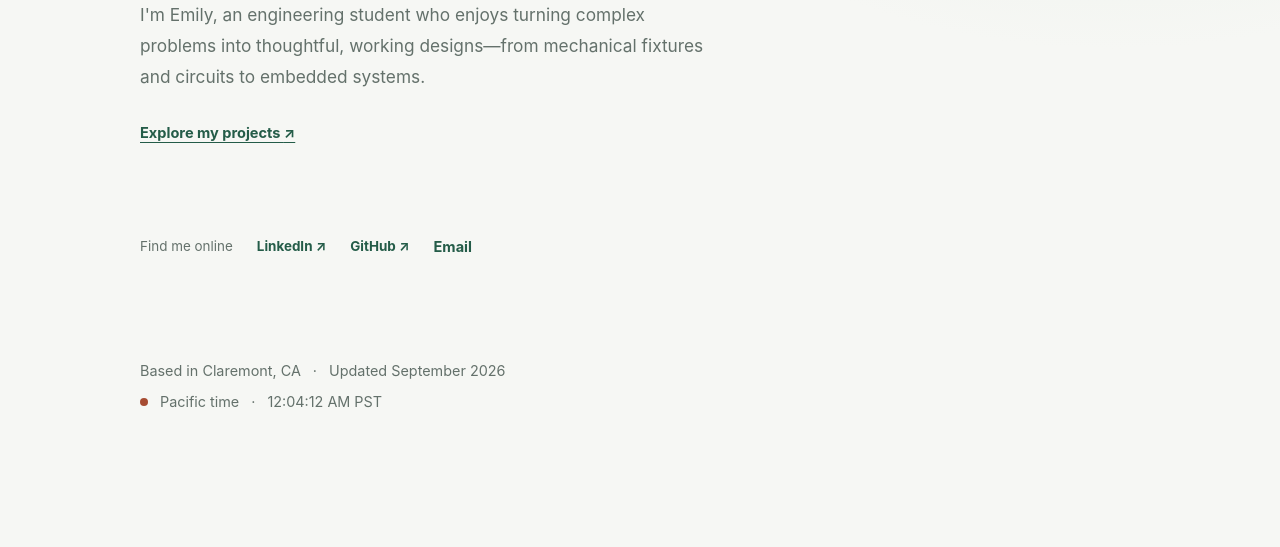
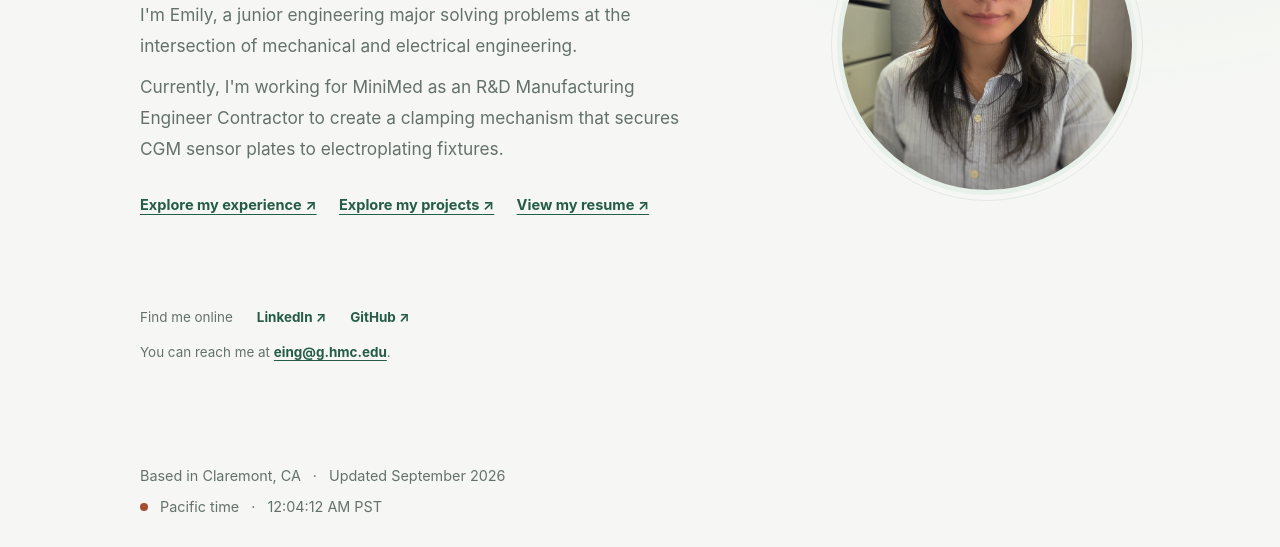
Before and after one commit to eing523/eing523.github.io, a plain HTML site: page index.html in a window 1280 px wide. Shown: the part 342-889 px from the top of the page. Before the commit the page ends 800 px from the top, so only its background shows below. Drawn offline with Linux system fonts and the light colour scheme.

Commit message:
formatting

```diff
--- a/index.html
+++ b/index.html
@@ -34,11 +34,15 @@
           <div class="hero-copy">
             <p class="eyebrow"> Engineering at Harvey Mudd College</p>
             <h1>Emily Ing</h1>
-            <p class="hero-intro">I'm Emily, an engineering student who enjoys turning complex problems into thoughtful, working designs—from mechanical fixtures and circuits to embedded systems.</p>
+            <p class="hero-intro">I'm Emily, a junior engineering major solving problems at the intersection of mechanical and electrical engineering.<span class="hero-intro-followup">Currently, I'm working for MiniMed as an R&amp;D Manufacturing Engineer Contractor to create a clamping mechanism that secures CGM sensor plates to electroplating fixtures.</span></p>
             <div class="hero-actions">
+              <a class="text-link" href="#experience" data-section-link>Explore my experience <span aria-hidden="true">↗</span></a>
               <a class="text-link" href="#projects" data-section-link>Explore my projects <span aria-hidden="true">↗</span></a>
-
+              <a class="text-link" href="#resume" data-section-link>View my resume <span aria-hidden="true">↗</span></a>
             </div>
+          </div>
+          <div class="hero-portrait">
+            <img class="portrait-placeholder" src="assets/images/headshot.jpeg" alt="Portrait of Emily Ing">
           </div>
         </div>
 
@@ -46,7 +50,7 @@
           <span>Find me online</span>
           <a href="https://www.linkedin.com/in/emilying523" target="_blank" rel="noreferrer">LinkedIn <span aria-hidden="true">↗</span></a>
           <a href="https://github.com/eing523" target="_blank" rel="noreferrer">GitHub <span aria-hidden="true">↗</span></a>
-          <a class="text-link" href="mailto:jeing@g.hmc.edu">Email</a>
+          <span class="contact-sentence">You can reach me at <a class="contact-email" href="mailto:eing@g.hmc.edu">eing@g.hmc.edu</a>.</span>
         </div>
       </section>
 
--- a/styles.css
+++ b/styles.css
@@ -166,6 +166,32 @@ a:focus-visible {
   padding: 2.8rem 0 4rem;
 }
 
+.hero-portrait {
+  display: flex;
+  justify-content: center;
+}
+
+.portrait-placeholder {
+  display: grid;
+  width: min(100%, 300px);
+  aspect-ratio: 1;
+  margin: 0 auto;
+  place-items: center;
+  border: 5px solid var(--mint);
+  border-radius: 50%;
+  outline: 1px solid var(--line);
+  outline-offset: 5px;
+  color: var(--muted);
+  background: #edf2eb;
+  font-size: 0.85rem;
+  font-weight: 600;
+}
+
+img.portrait-placeholder {
+  display: block;
+  object-fit: cover;
+}
+
 .eyebrow {
   margin: 0 0 0.8rem;
   color: var(--green);
@@ -214,6 +240,11 @@ p {
   color: var(--muted);
   font-size: 1.08rem;
   line-height: 1.8;
+}
+
+.hero-intro-followup {
+  display: block;
+  margin-top: 0.6rem;
 }
 
 .hero-actions {
@@ -377,6 +408,15 @@ p {
 .social-row a:hover {
   text-decoration: underline;
   text-underline-offset: 4px;
+}
+
+.social-row .contact-email {
+  text-decoration: underline;
+  text-underline-offset: 3px;
+}
+
+.contact-sentence {
+  flex-basis: 100%;
 }
 
 .section-heading {
```
Also changed, not shown: assets/images/headshot.jpeg (added), 1 other file.
